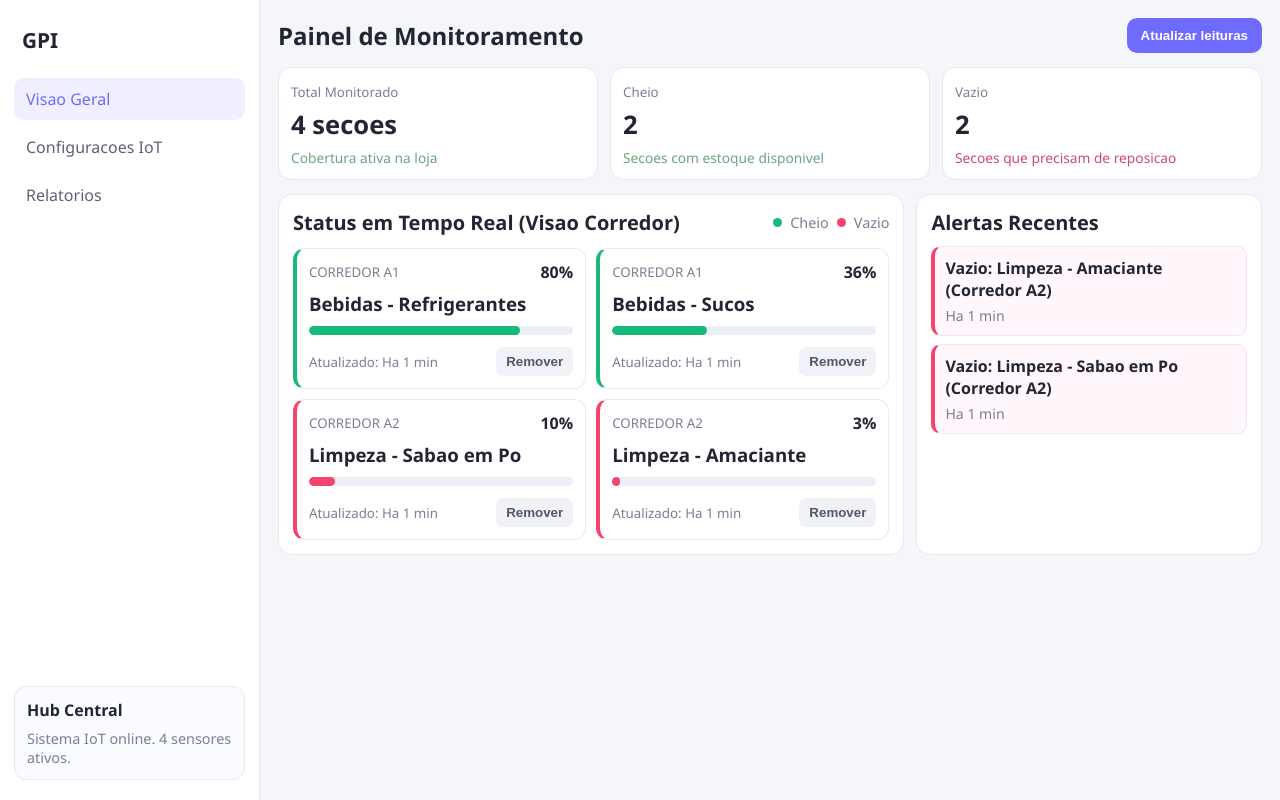
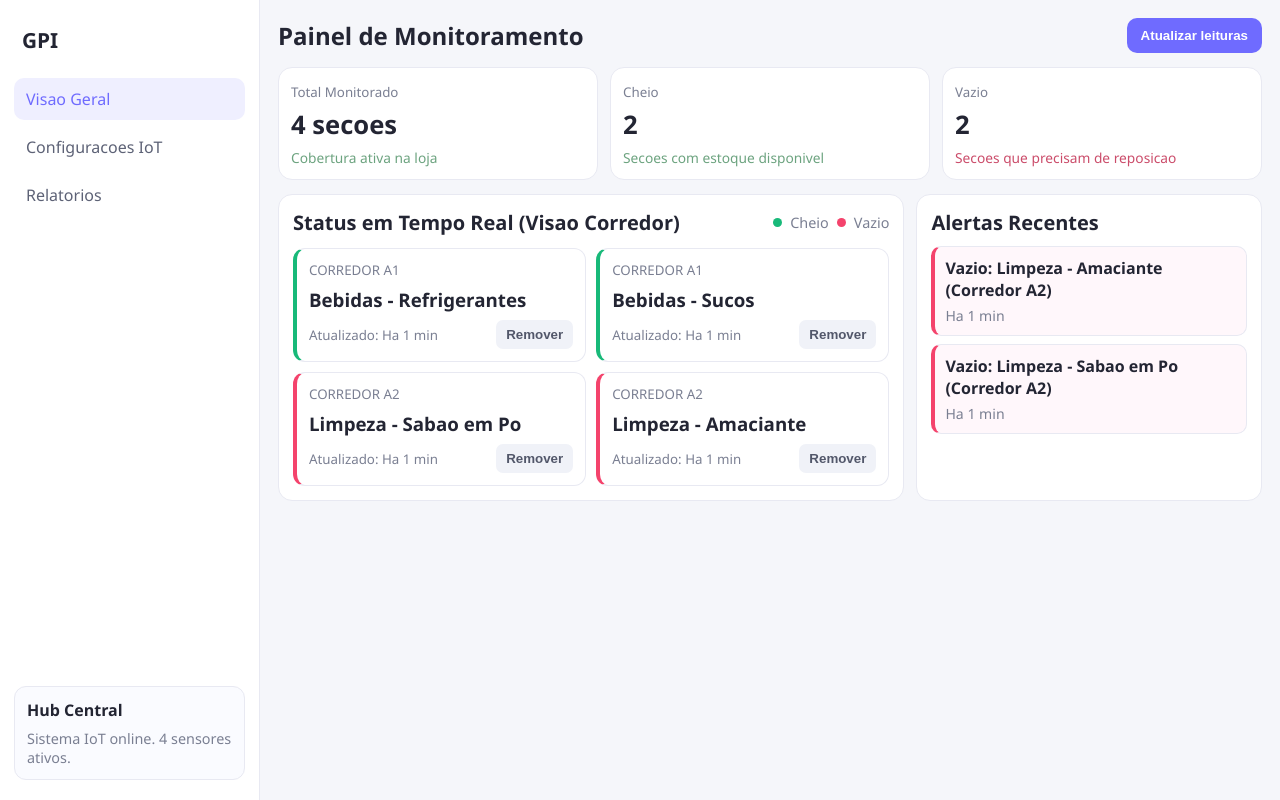
Before and after one commit to luantrani/pi3-semestre, a PHP site: page / in a window 1280 px wide. Run offline with PHP 8.4, Linux system fonts and the light colour scheme.

Commit message:
FAZENDOP ALTERAÇOES NA TELA  DE RELATORIO E PRINCIPAL

```diff
--- a/index.html
+++ b/index.html
@@ -131,9 +131,9 @@
           </p>
           <div class="report-filter">
             <div>
-              <label for="report-sensor-select">Prateleira</label>
+              <label for="report-sensor-select">Sensor</label>
               <select id="report-sensor-select">
-                <option value="__all__">Todas as prateleiras</option>
+                <option value="__all__">Todos os sensores</option>
               </select>
             </div>
             <div>
@@ -192,7 +192,7 @@
           </article>
         </section>
 
-        <section class="card">
+        <section class="card" style="display:none;">
           <h2>Saida estruturada para dashboard (JSON)</h2>
           <pre id="report-json-output" class="report-json"></pre>
         </section>
@@ -223,12 +223,8 @@
     <article class="shelf-item">
       <div class="shelf-top">
         <small class="shelf-corredor"></small>
-        <strong class="shelf-percentual"></strong>
       </div>
       <h3 class="shelf-nome"></h3>
-      <div class="progress">
-        <div class="progress-bar"></div>
-      </div>
       <div class="shelf-bottom">
         <small class="shelf-updated"></small>
         <button class="btn-remover" type="button">Remover</button>
--- a/style.css
+++ b/style.css
@@ -250,36 +250,6 @@ button {
 
 .shelf-item h3 {
   margin: 8px 0;
-}
-
-.progress {
-  height: 9px;
-  background: #eceff6;
-  border-radius: 999px;
-  overflow: hidden;
-  margin: 10px 0 12px;
-}
-
-.progress-bar {
-  height: 100%;
-  width: 0;
-  border-radius: inherit;
-}
-
-.progress-bar.status-normal {
-  background: var(--normal);
-}
-
-.progress-bar.status-cheio {
-  background: var(--normal);
-}
-
-.progress-bar.status-atencao {
-  background: var(--atencao);
-}
-
-.progress-bar.status-vazio {
-  background: var(--vazio);
 }
 
 .btn-remover {
```
Also changed, not shown: script.js (+54 -9 lines).
